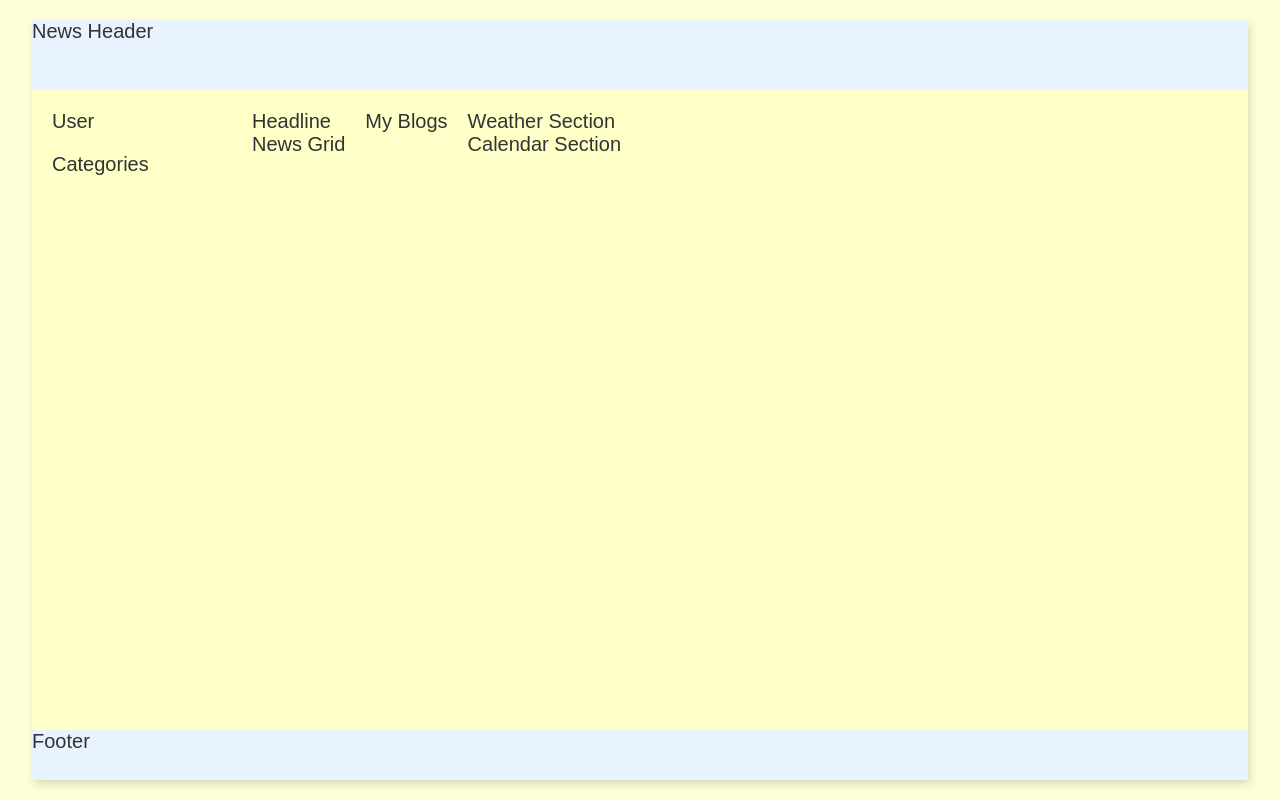
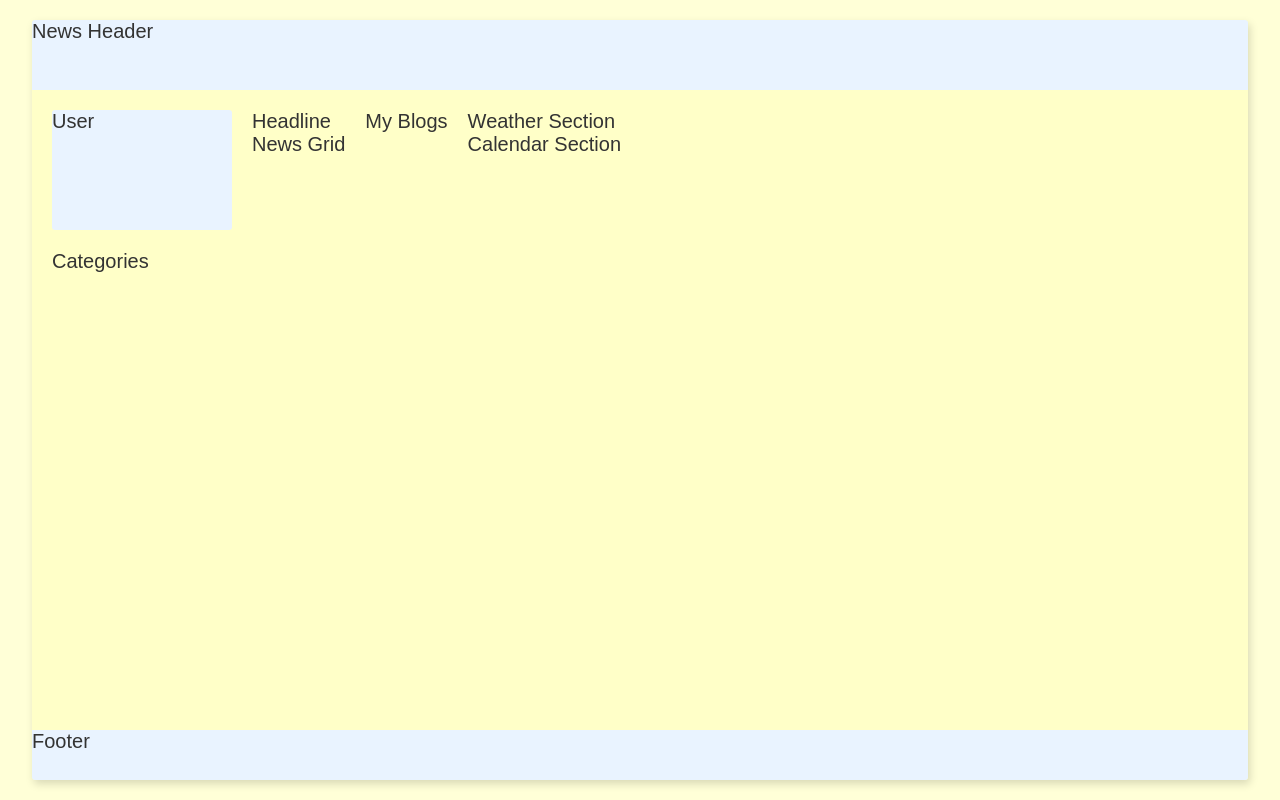
Before and after one commit to Nimira43/Atlas-News, a React (Vite) app: page / in a window 1280 px wide. Built offline with nearby package versions, Linux system fonts and the light colour scheme; a web font is replaced by a local one.

Commit message:
User styled.

```diff
--- a/src/index.css
+++ b/src/index.css
@@ -87,6 +87,13 @@ html {
   row-gap: 2rem;
 }
 
+.user {
+  width: 100%;
+  height: 20%;
+  background-color: var(--support-blue-light);
+  border-radius: 0.3rem;
+}
+
 .news-footer {
   width: 100%;
   min-height: 5rem;
```
